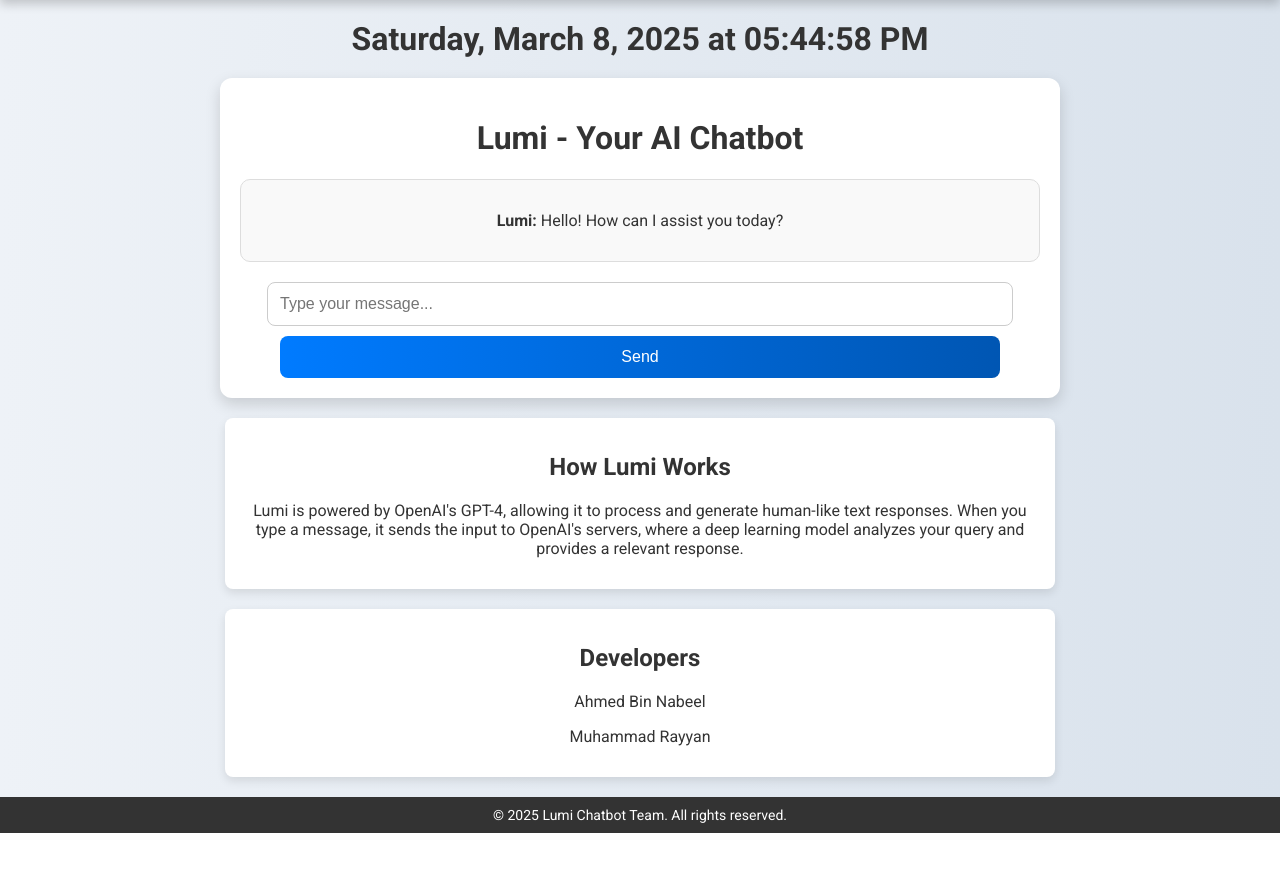
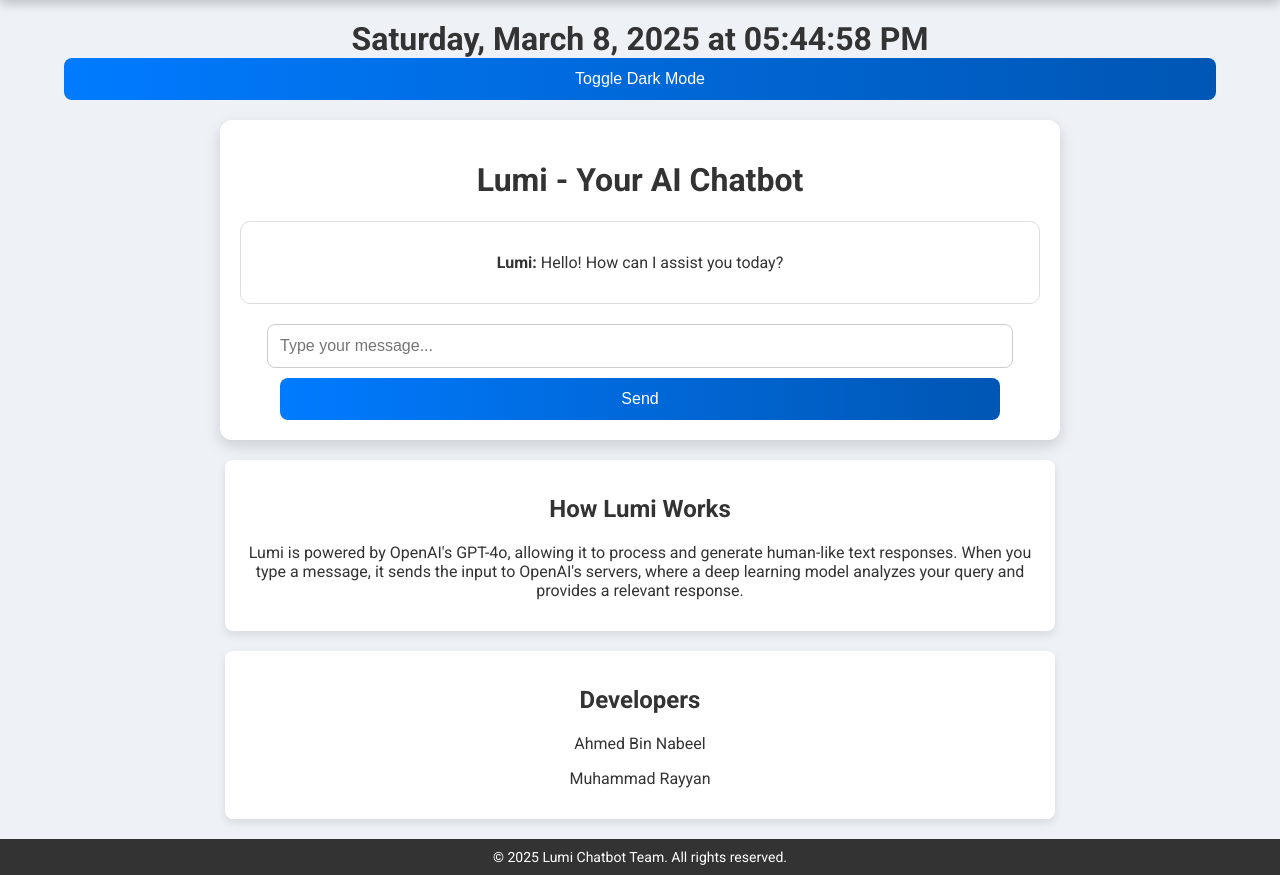
Before and after one commit to No-Guycode/Lumi-Chatbot, a Flask app: page / in a window 1280 px wide. Shown: the part 73-948 px from the top of the page. Before the commit the page ends 906 px from the top, so only its background shows below. Run offline with Flask 3, Linux system fonts and the light colour scheme.

Commit message:
Update index.html

```diff
--- a/templates/index.html
+++ b/templates/index.html
@@ -9,10 +9,26 @@
     <link rel="shortcut icon" href="/static/favicon.ico">
 
     <style>
+        :root {
+            --bg-color: #eef2f7;
+            --text-color: #333;
+            --container-bg: white;
+            --btn-bg: linear-gradient(90deg, #007BFF, #0056b3);
+            --btn-hover: #0056b3;
+        }
+
+        .dark-mode {
+            --bg-color: #1e1e1e;
+            --text-color: #f1f1f1;
+            --container-bg: #2c2c2c;
+            --btn-bg: linear-gradient(90deg, #444, #222);
+            --btn-hover: #111;
+        }
+
         body {
             font-family: 'Roboto', Arial, sans-serif;
-            background: linear-gradient(to right, #eef2f7, #d9e2ec);
-            color: #333;
+            background: var(--bg-color);
+            color: var(--text-color);
             margin: 0;
             padding: 0;
         }
@@ -35,7 +51,7 @@
             max-width: 800px;
             margin: 20px auto;
             padding: 20px;
-            background: white;
+            background: var(--container-bg);
             border-radius: 12px;
             box-shadow: 0 6px 15px rgba(0, 0, 0, 0.15);
             text-align: center;
@@ -49,7 +65,7 @@
             overflow-y: auto;
             padding: 15px;
             border-radius: 10px;
-            background-color: #f9f9f9;
+            background-color: var(--container-bg);
             border: 1px solid #ddd;
             margin-bottom: 20px;
         }
@@ -62,6 +78,8 @@
             display: block;
             margin: 0 auto 10px;
             transition: border 0.3s ease-in-out;
+            background: var(--container-bg);
+            color: var(--text-color);
         }
         .input-box:focus {
             border-color: #007BFF;
@@ -71,7 +89,7 @@
             padding: 12px;
             border: none;
             border-radius: 8px;
-            background: linear-gradient(90deg, #007BFF, #0056b3);
+            background: var(--btn-bg);
             color: white;
             font-size: 16px;
             cursor: pointer;
@@ -80,12 +98,12 @@
             margin: 0 auto;
         }
         .btn:hover {
-            background: #0056b3;
+            background: var(--btn-hover);
         }
         .section {
             margin-top: 20px;
             padding: 15px;
-            background: white;
+            background: var(--container-bg);
             border-radius: 8px;
             box-shadow: 0 4px 10px rgba(0, 0, 0, 0.1);
             text-align: center;
@@ -103,6 +121,7 @@
 <body>
     <header>Welcome to Lumi - Your AI Chatbot</header>
     <div class="date-time" id="date-time">Loading date & time...</div>
+    <button class="btn" onclick="toggleDarkMode()">Toggle Dark Mode</button>
     <div class="container">
         <h1>Lumi - Your AI Chatbot</h1>
         <div class="chat-box" id="chat-box">
@@ -113,7 +132,7 @@
     </div>
     <div class="container section">
         <h2>How Lumi Works</h2>
-        <p>Lumi is powered by OpenAI's GPT-4, allowing it to process and generate human-like text responses. When you type a message, it sends the input to OpenAI's servers, where a deep learning model analyzes your query and provides a relevant response.</p>
+        <p>Lumi is powered by OpenAI's GPT-4o, allowing it to process and generate human-like text responses. When you type a message, it sends the input to OpenAI's servers, where a deep learning model analyzes your query and provides a relevant response.</p>
     </div>
     <div class="container section">
         <h2>Developers</h2>
@@ -130,50 +149,37 @@
 
             var chatBox = document.getElementById("chat-box");
             chatBox.innerHTML += `<p><strong>You:</strong> ${userInput}</p>`;
-
-    // Add user message to history
             chatHistory.push({ role: "user", content: userInput });
 
             fetch('/query', {
                 method: 'POST',
                 headers: { 'Content-Type': 'application/json' },
-        body: JSON.stringify({ messages: chatHistory })  // Send entire chat history
+                body: JSON.stringify({ messages: chatHistory })
             })
             .then(response => response.json())
             .then(data => {
                 chatBox.innerHTML += `<p><strong>Lumi:</strong> ${data.response}</p>`;
                 chatBox.scrollTop = chatBox.scrollHeight;
-
-        // Add AI response to history
                 chatHistory.push({ role: "assistant", content: data.response });
             })
             .catch(() => {
                 chatBox.innerHTML += `<p><strong>Lumi:</strong> Error processing request.</p>`;
             });
 
-    document.getElementById("user-input").value = "";  // Clear input field
+            document.getElementById("user-input").value = "";
         }
 
-// Function to update date & time dynamically
         function updateDateTime() {
             const now = new Date();
-    const options = {
-        weekday: 'long',
-        year: 'numeric',
-        month: 'long',
-        day: 'numeric',
-        hour: '2-digit',
-        minute: '2-digit',
-        second: '2-digit',
-        hour12: true // Ensures AM/PM format
-    };
+            const options = { weekday: 'long', year: 'numeric', month: 'long', day: 'numeric', hour: '2-digit', minute: '2-digit', second: '2-digit' };
             document.getElementById("date-time").textContent = now.toLocaleString("en-US", options);
         }
-
-
-// Run time function every second
         setInterval(updateDateTime, 1000);
         updateDateTime();
+
+        function toggleDarkMode() {
+            document.body.classList.toggle("dark-mode");
+        }
     </script>
 </body>
 </html>
```
Lines whose indentation alone changed are shown as unchanged.
